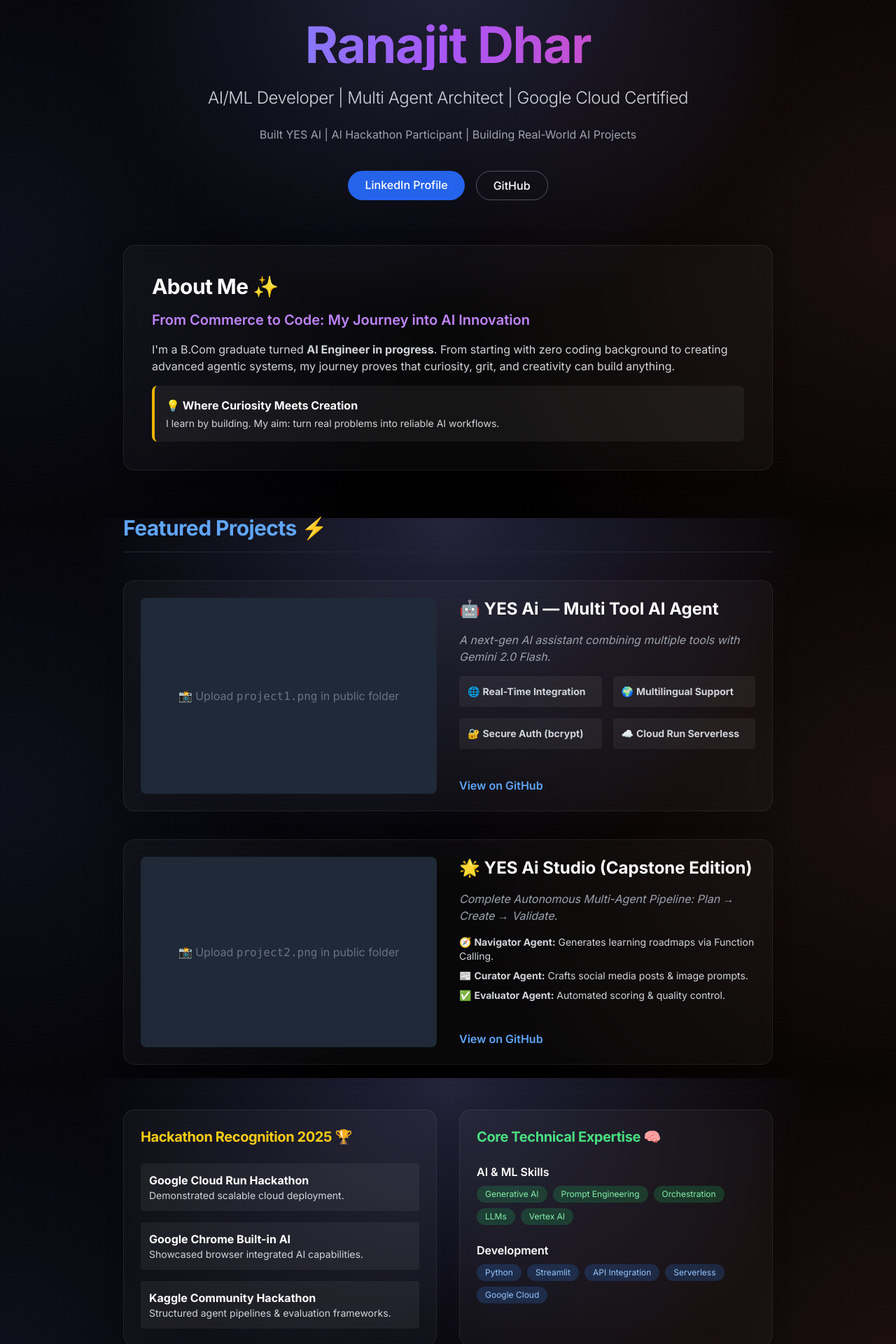
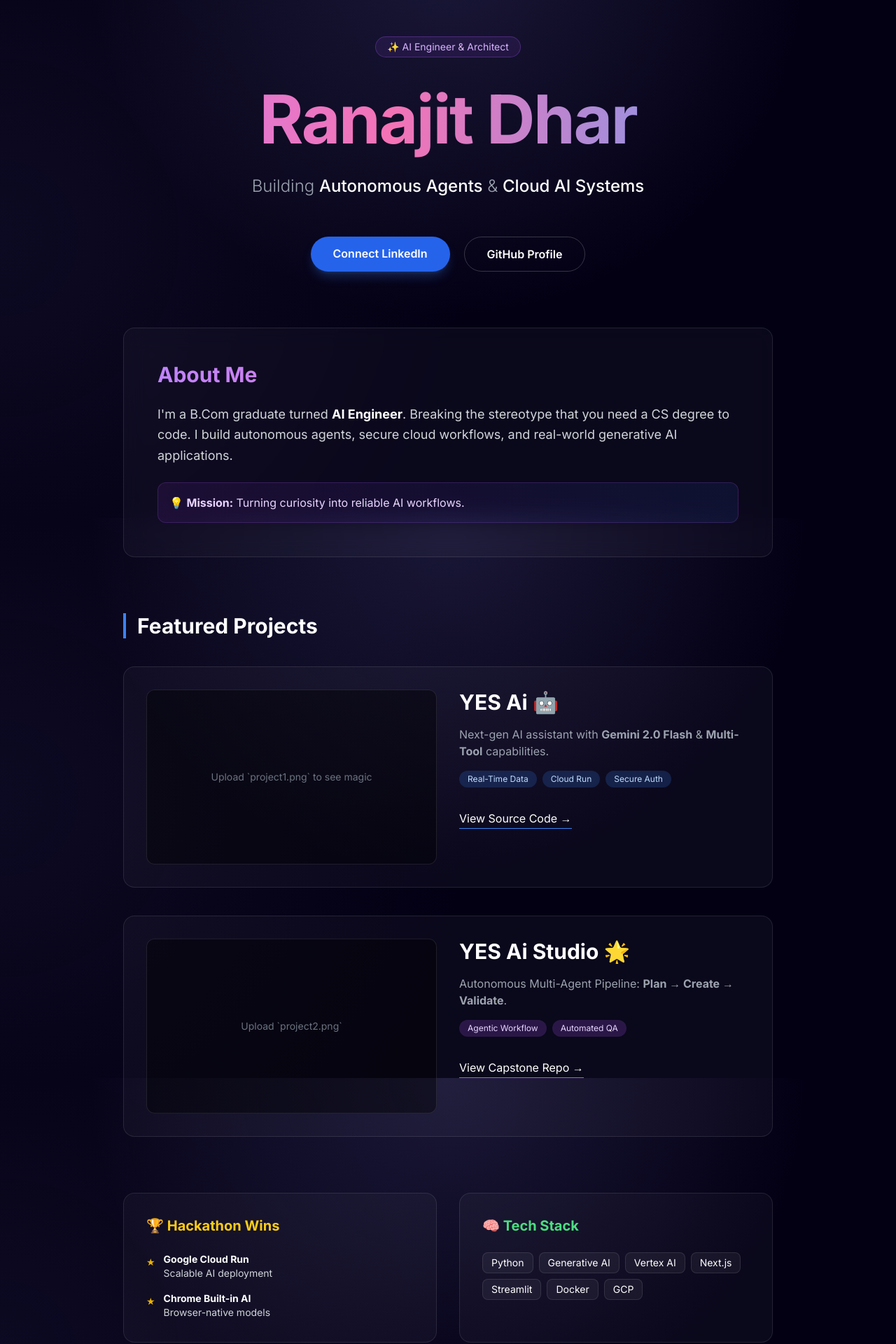
Before and after one commit to ranajitdharpersonal/portfolio, a Next.js app: page / in a window 1280 px wide. Shown: the part 60-1980 px from the top of the page at 70% size. Built offline with nearby package versions, Linux system fonts and the light colour scheme.

Commit message:
add advanced animations

```diff
--- a/app/globals.css
+++ b/app/globals.css
@@ -8,40 +8,68 @@
 
 body {
   color: rgb(var(--foreground-rgb));
-  background-color: #000;
-  /* Deep Modern Background with Mesh Gradient Effect */
+  background-color: #030014; /* Aro Deep Dark */
   background-image:
-    radial-gradient(circle at 50% 0%, rgba(120, 119, 198, 0.3) 0%, transparent 50%),
-    radial-gradient(circle at 0% 50%, rgba(50, 50, 90, 0.3) 0%, transparent 50%),
-    radial-gradient(circle at 100% 50%, rgba(90, 50, 50, 0.3) 0%, transparent 50%);
+    radial-gradient(circle at 50% 0%, rgba(120, 119, 198, 0.2) 0%, transparent 50%),
+    radial-gradient(circle at 0% 50%, rgba(50, 50, 90, 0.2) 0%, transparent 50%);
   background-attachment: fixed;
-  min-height: 100vh;
   font-family: 'Inter', sans-serif;
+  overflow-x: hidden;
 }
 
-/* Glass Card Effect - Aro Premium */
+/* Glass Card Premium */
 .gamma-card {
   background: rgba(255, 255, 255, 0.03);
-  border: 1px solid rgba(255, 255, 255, 0.08);
-  backdrop-filter: blur(12px); /* Ghola Effect */
+  border: 1px solid rgba(255, 255, 255, 0.1);
+  backdrop-filter: blur(16px);
   border-radius: 16px;
-  transition: all 0.4s cubic-bezier(0.175, 0.885, 0.32, 1.275);
-  box-shadow: 0 4px 30px rgba(0, 0, 0, 0.1);
+  transition: all 0.3s ease-in-out;
 }
 
 .gamma-card:hover {
-  background: rgba(255, 255, 255, 0.08);
-  border-color: rgba(168, 85, 247, 0.4); /* Purple Glow on Hover */
-  transform: translateY(-5px) scale(1.02);
-  box-shadow: 0 10px 40px -10px rgba(168, 85, 247, 0.2);
+  background: rgba(255, 255, 255, 0.07);
+  border-color: rgba(139, 92, 246, 0.5); /* Violet Glow */
+  transform: translateY(-5px);
+  box-shadow: 0 0 30px rgba(139, 92, 246, 0.2);
 }
 
-/* Text Gradient for Headings */
-h1, h2, h3 {
-  letter-spacing: -0.02em;
+/* --- ADVANCED ANIMATIONS --- */
+
+/* 1. Nam ta Shine korbe */
+.animate-text-shine {
+  background: linear-gradient(to right, #60a5fa, #c084fc, #f472b6, #60a5fa);
+  -webkit-background-clip: text;
+  background-clip: text;
+  color: transparent;
+  background-size: 200% auto;
+  animation: textShine 4s linear infinite;
+}
+@keyframes textShine {
+  to { background-position: 200% center; }
 }
 
-/* Smooth Scrolling */
-html {
-  scroll-behavior: smooth;
+/* 2. Floating Effect (Bhasha Bhasha bhab) */
+.animate-float {
+  animation: float 6s ease-in-out infinite;
 }
+@keyframes float {
+  0% { transform: translateY(0px); }
+  50% { transform: translateY(-15px); }
+  100% { transform: translateY(0px); }
+}
+
+/* 3. Smooth Entry (Load howar somoy) */
+.animate-slide-up {
+  opacity: 0;
+  animation: slideUp 0.8s ease-out forwards;
+}
+@keyframes slideUp {
+  from { opacity: 0; transform: translateY(30px); }
+  to { opacity: 1; transform: translateY(0); }
+}
+
+/* Delays jeno ekta ekta kore ashe */
+.delay-1 { animation-delay: 0.1s; }
+.delay-2 { animation-delay: 0.3s; }
+.delay-3 { animation-delay: 0.5s; }
+.delay-4 { animation-delay: 0.7s; }
--- a/app/page.js
+++ b/app/page.js
@@ -3,193 +3,119 @@
 
 export default function Home() {
   return (
-    <main className="flex min-h-screen flex-col items-center p-4 md:p-12 max-w-5xl mx-auto space-y-16">
+    <main className="flex min-h-screen flex-col items-center p-4 md:p-12 max-w-5xl mx-auto space-y-20">
 
-      {/* 1. Hero Section */}
-      <section className="w-full text-center space-y-6 mt-10">
-        <h1 className="text-5xl md:text-7xl font-bold bg-clip-text text-transparent bg-gradient-to-r from-blue-400 via-purple-500 to-pink-500">
+      {/* Hero Section */}
+      <section className="w-full text-center space-y-6 mt-16 animate-slide-up">
+        <div className="inline-block px-4 py-1 rounded-full border border-purple-500/30 bg-purple-500/10 text-purple-300 text-sm mb-4">
+          ✨ AI Engineer & Architect
+        </div>
+        <h1 className="text-6xl md:text-8xl font-bold tracking-tight animate-text-shine pb-2">
           Ranajit Dhar
         </h1>
-        <h2 className="text-xl md:text-2xl text-gray-300 font-light">
-          AI/ML Developer | Multi Agent Architect | Google Cloud Certified
+        <h2 className="text-xl md:text-2xl text-gray-400 font-light max-w-2xl mx-auto">
+          Building <span className="text-white font-medium">Autonomous Agents</span> & <span className="text-white font-medium">Cloud AI Systems</span>
         </h2>
-        <p className="text-gray-400">Built YES AI | AI Hackathon Participant | Building Real-World AI Projects</p>
-        <div className="flex justify-center gap-4 pt-4">
-          <Link href="https://linkedin.com/in/ranajit-dhar-dev" className="px-6 py-2 rounded-full bg-blue-600 hover:bg-blue-700 text-white transition font-medium">
-            LinkedIn Profile
+
+        <div className="flex justify-center gap-5 pt-8">
+          <Link href="https://linkedin.com/in/ranajit-dhar-dev" className="px-8 py-3 rounded-full bg-blue-600 hover:bg-blue-500 text-white font-semibold transition hover:scale-105 shadow-lg shadow-blue-500/25">
+            Connect LinkedIn
           </Link>
-          <Link href="https://github.com/ranajitdharpersonal" className="px-6 py-2 rounded-full border border-gray-600 hover:bg-gray-800 text-white transition font-medium">
-            GitHub
+          <Link href="https://github.com/ranajitdharpersonal" className="px-8 py-3 rounded-full border border-white/20 hover:bg-white/10 text-white font-semibold transition hover:scale-105">
+            GitHub Profile
           </Link>
         </div>
       </section>
 
-      {/* 2. About Me Section */}
-      <section className="w-full gamma-card p-8 md:p-10">
-        <div className="flex flex-col md:flex-row gap-8 items-start">
-          <div className="space-y-4 text-gray-300 flex-1">
-            <h3 className="text-3xl font-bold text-white mb-2">About Me ✨</h3>
-            <h4 className="text-xl font-semibold text-purple-400">From Commerce to Code: My Journey into AI Innovation</h4>
-            <p>
-              I'm a B.Com graduate turned <strong>AI Engineer in progress</strong>. From starting with zero coding background to creating advanced agentic systems, my journey proves that curiosity, grit, and creativity can build anything.
-            </p>
-            <div className="bg-white/5 p-4 rounded-lg border-l-4 border-yellow-500 mt-4">
-              <p className="font-bold text-white">💡 Where Curiosity Meets Creation</p>
-              <p className="text-sm mt-1">I learn by building. My aim: turn real problems into reliable AI workflows.</p>
+      {/* About Section */}
+      <section className="w-full gamma-card p-8 md:p-12 animate-slide-up delay-1">
+        <h3 className="text-3xl font-bold mb-6 bg-gradient-to-r from-purple-400 to-pink-400 bg-clip-text text-transparent">About Me</h3>
+        <p className="text-lg text-gray-300 leading-relaxed">
+          I'm a B.Com graduate turned <strong className="text-white">AI Engineer</strong>. Breaking the stereotype that you need a CS degree to code. I build autonomous agents, secure cloud workflows, and real-world generative AI applications.
+        </p>
+        <div className="mt-6 p-4 rounded-xl bg-gradient-to-r from-purple-900/20 to-blue-900/20 border border-purple-500/20">
+          <p className="text-purple-200">💡 <strong>Mission:</strong> Turning curiosity into reliable AI workflows.</p>
+        </div>
+      </section>
+
+      {/* Projects Section */}
+      <section className="w-full animate-slide-up delay-2">
+        <h3 className="text-3xl font-bold mb-10 text-white border-l-4 border-blue-500 pl-4">Featured Projects</h3>
+
+        <div className="grid grid-cols-1 gap-10">
+          {/* Project 1 */}
+          <div className="gamma-card p-8 flex flex-col md:flex-row gap-8 group">
+            <div className="md:w-1/2 min-h-[250px] bg-black/40 rounded-xl border border-white/10 flex items-center justify-center relative overflow-hidden animate-float">
+               <span className="text-gray-500 text-sm">Upload `project1.png` to see magic</span>
+               {/* <Image src="/project1.png" alt="YES Ai" fill className="object-cover transition duration-500 group-hover:scale-110" /> */}
+            </div>
+            <div className="md:w-1/2 space-y-4">
+              <h4 className="text-3xl font-bold text-white group-hover:text-blue-400 transition">YES Ai 🤖</h4>
+              <p className="text-gray-400">Next-gen AI assistant with <strong>Gemini 2.0 Flash</strong> & <strong>Multi-Tool</strong> capabilities.</p>
+              <div className="flex flex-wrap gap-2 text-xs text-blue-200">
+                <span className="px-3 py-1 bg-blue-500/20 rounded-full">Real-Time Data</span>
+                <span className="px-3 py-1 bg-blue-500/20 rounded-full">Cloud Run</span>
+                <span className="px-3 py-1 bg-blue-500/20 rounded-full">Secure Auth</span>
+              </div>
+              <div className="pt-4">
+                 <Link href="https://github.com/ranajitdharpersonal/YES-Ai-2.0-Multi-Tool" className="text-white border-b border-blue-500 pb-1 hover:text-blue-400">View Source Code &rarr;</Link>
+              </div>
+            </div>
+          </div>
+
+          {/* Project 2 */}
+          <div className="gamma-card p-8 flex flex-col md:flex-row gap-8 group">
+            <div className="md:w-1/2 min-h-[250px] bg-black/40 rounded-xl border border-white/10 flex items-center justify-center relative overflow-hidden animate-float delay-1">
+               <span className="text-gray-500 text-sm">Upload `project2.png`</span>
+               {/* <Image src="/project2.png" alt="YES Ai Studio" fill className="object-cover transition duration-500 group-hover:scale-110" /> */}
+            </div>
+            <div className="md:w-1/2 space-y-4">
+              <h4 className="text-3xl font-bold text-white group-hover:text-purple-400 transition">YES Ai Studio 🌟</h4>
+              <p className="text-gray-400">Autonomous Multi-Agent Pipeline: <strong>Plan → Create → Validate</strong>.</p>
+              <div className="flex flex-wrap gap-2 text-xs text-purple-200">
+                <span className="px-3 py-1 bg-purple-500/20 rounded-full">Agentic Workflow</span>
+                <span className="px-3 py-1 bg-purple-500/20 rounded-full">Automated QA</span>
+              </div>
+               <div className="pt-4">
+                 <Link href="https://github.com/ranajitdharpersonal/-YES-Ai-Studio-Agentic-Multimodal-Creator-Capstone-Edition-" className="text-white border-b border-purple-500 pb-1 hover:text-purple-400">View Capstone Repo &rarr;</Link>
+              </div>
             </div>
           </div>
         </div>
       </section>
 
-      {/* 3. Featured Projects */}
-      <section className="w-full">
-        <h3 className="text-3xl font-bold mb-10 text-blue-400 border-b border-gray-800 pb-4">Featured Projects ⚡️</h3>
-
-        {/* Project 1: YES Ai */}
-        <div className="gamma-card p-6 mb-10 flex flex-col md:flex-row gap-8">
-          <div className="md:w-1/2 min-h-[250px] bg-gray-800 rounded-lg flex items-center justify-center relative overflow-hidden group">
-             {/* Image Placeholder - Replace with your Image */}
-             <div className="text-center text-gray-500 p-4">
-               <p>📸 Upload <code>project1.png</code> in public folder</p>
-             </div>
-             {/* <Image src="/project1.png" alt="YES Ai" fill className="object-cover" /> */}
-          </div>
-          <div className="md:w-1/2 space-y-4">
-            <h4 className="text-2xl font-bold text-white">🤖 YES Ai — Multi Tool AI Agent</h4>
-            <p className="text-gray-400 italic">A next-gen AI assistant combining multiple tools with Gemini 2.0 Flash.</p>
-
-            <div className="grid grid-cols-1 md:grid-cols-2 gap-4 text-sm text-gray-300">
-               <div className="bg-white/5 p-3 rounded">🌐 <strong>Real-Time Integration</strong></div>
-               <div className="bg-white/5 p-3 rounded">🌍 <strong>Multilingual Support</strong></div>
-               <div className="bg-white/5 p-3 rounded">🔐 <strong>Secure Auth (bcrypt)</strong></div>
-               <div className="bg-white/5 p-3 rounded">☁️ <strong>Cloud Run Serverless</strong></div>
-            </div>
-
-            <div className="pt-6 flex gap-4">
-              <Link href="https://github.com/ranajitdharpersonal/YES-Ai-2.0-Multi-Tool" className="text-blue-400 font-semibold hover:underline">View on GitHub</Link>
-            </div>
-          </div>
-        </div>
-
-        {/* Project 2: YES Ai Studio */}
-        <div className="gamma-card p-6 flex flex-col md:flex-row gap-8">
-          <div className="md:w-1/2 min-h-[250px] bg-gray-800 rounded-lg flex items-center justify-center relative overflow-hidden">
-             <div className="text-center text-gray-500 p-4">
-               <p>📸 Upload <code>project2.png</code> in public folder</p>
-             </div>
-             {/* <Image src="/project2.png" alt="YES Ai Studio" fill className="object-cover" /> */}
-          </div>
-          <div className="md:w-1/2 space-y-4">
-            <h4 className="text-2xl font-bold text-white">🌟 YES Ai Studio (Capstone Edition)</h4>
-            <p className="text-gray-400 italic">Complete Autonomous Multi-Agent Pipeline: Plan → Create → Validate.</p>
-
-            <ul className="space-y-2 text-gray-300 text-sm">
-              <li>🧭 <strong>Navigator Agent:</strong> Generates learning roadmaps via Function Calling.</li>
-              <li>📰 <strong>Curator Agent:</strong> Crafts social media posts & image prompts.</li>
-              <li>✅ <strong>Evaluator Agent:</strong> Automated scoring & quality control.</li>
-            </ul>
-
-             <div className="pt-6 flex gap-4">
-              <Link href="https://github.com/ranajitdharpersonal/-YES-Ai-Studio-Agentic-Multimodal-Creator-Capstone-Edition-" className="text-blue-400 font-semibold hover:underline">View on GitHub</Link>
-            </div>
-          </div>
-        </div>
-      </section>
-
-      {/* 4. Hackathons & Skills */}
-      <div className="grid grid-cols-1 md:grid-cols-2 gap-8 w-full">
-        <section className="gamma-card p-6">
-          <h3 className="text-xl font-bold mb-6 text-yellow-400">Hackathon Recognition 2025 🏆</h3>
-          <ul className="space-y-4 text-sm text-gray-300">
-             <li className="bg-white/5 p-3 rounded hover:bg-white/10 transition">
-              <strong className="text-white block text-base">Google Cloud Run Hackathon</strong>
-              Demonstrated scalable cloud deployment.
-            </li>
-            <li className="bg-white/5 p-3 rounded hover:bg-white/10 transition">
-              <strong className="text-white block text-base">Google Chrome Built-in AI</strong>
-              Showcased browser integrated AI capabilities.
-            </li>
-            <li className="bg-white/5 p-3 rounded hover:bg-white/10 transition">
-              <strong className="text-white block text-base">Kaggle Community Hackathon</strong>
-              Structured agent pipelines & evaluation frameworks.
-            </li>
-          </ul>
-        </section>
-
-        <section className="gamma-card p-6">
-           <h3 className="text-xl font-bold mb-6 text-green-400">Core Technical Expertise 🧠</h3>
-           <div className="space-y-6">
-             <div>
-               <h4 className="text-white font-semibold mb-2">AI & ML Skills</h4>
-               <div className="flex flex-wrap gap-2">
-                  {["Generative AI", "Prompt Engineering", "Orchestration", "LLMs", "Vertex AI"].map(s => (
-                    <span key={s} className="px-3 py-1 bg-green-500/20 text-green-300 text-xs rounded-full">{s}</span>
-                  ))}
-               </div>
-             </div>
-             <div>
-               <h4 className="text-white font-semibold mb-2">Development</h4>
-               <div className="flex flex-wrap gap-2">
-                  {["Python", "Streamlit", "API Integration", "Serverless", "Google Cloud"].map(s => (
-                    <span key={s} className="px-3 py-1 bg-blue-500/20 text-blue-300 text-xs rounded-full">{s}</span>
-                  ))}
-               </div>
-             </div>
-           </div>
-        </section>
-      </div>
-
-      {/* 5. Certifications & Education (Exact Match) */}
-      <div className="grid grid-cols-1 md:grid-cols-2 gap-8 w-full">
-         <section className="gamma-card p-6">
-           <h3 className="text-xl font-bold mb-4 text-pink-400">Google Cloud Certifications 📜</h3>
-           <p className="text-sm text-gray-400 mb-4">Focus areas: Multimodality, Generative AI, Vertex AI.</p>
-           <ul className="space-y-2 text-sm text-gray-300 list-disc ml-5">
-             <li>Inspect Rich Documents</li>
-             <li>Gemini Multimodality & RAG</li>
-             <li>Introduction to Generative AI</li>
-             <li>Develop GenAI Apps with Streamlit</li>
-             <li>Prompt Design in Vertex AI</li>
+      {/* Grid for Skills & Certs */}
+      <div className="grid grid-cols-1 md:grid-cols-2 gap-8 w-full animate-slide-up delay-3">
+         <section className="gamma-card p-8">
+           <h3 className="text-xl font-bold mb-6 text-yellow-400 flex items-center gap-2">🏆 Hackathon Wins</h3>
+           <ul className="space-y-4 text-gray-300 text-sm">
+             <li className="flex items-start gap-3">
+               <span className="mt-1 text-yellow-500">★</span>
+               <div><strong className="text-white">Google Cloud Run</strong><br/>Scalable AI deployment</div>
+             </li>
+             <li className="flex items-start gap-3">
+               <span className="mt-1 text-yellow-500">★</span>
+               <div><strong className="text-white">Chrome Built-in AI</strong><br/>Browser-native models</div>
+             </li>
            </ul>
-           <div className="mt-6">
-             <Link href="https://www.credly.com/users/ranajit-dhar" className="text-sm text-blue-400 hover:text-blue-300 underline">View Credly Profile &rarr;</Link>
-           </div>
          </section>
 
-         <section className="gamma-card p-6">
-           <h3 className="text-xl font-bold mb-4 text-orange-400">Educational Foundation 🎓</h3>
-           <div className="mb-6">
-             <h4 className="text-white font-bold text-lg">University of Kalyani</h4>
-             <p className="text-gray-400">Bachelor of Commerce (Honours)</p>
-             <p className="text-gray-500 text-sm">2019 - 2022</p>
-             <p className="text-xs text-gray-400 mt-2">Specialized in Accounting & Business Law. This foundation provides a unique business perspective in AI.</p>
-           </div>
-
-           <div className="border-t border-gray-700 pt-4">
-             <h4 className="text-white font-bold">Google Cloud Skill Boost</h4>
-             <p className="text-sm text-gray-400">Completed 46+ courses & 121+ hands-on labs.</p>
+         <section className="gamma-card p-8">
+           <h3 className="text-xl font-bold mb-6 text-green-400 flex items-center gap-2">🧠 Tech Stack</h3>
+           <div className="flex flex-wrap gap-2">
+              {["Python", "Generative AI", "Vertex AI", "Next.js", "Streamlit", "Docker", "GCP"].map(s => (
+                <span key={s} className="px-3 py-1 bg-white/5 border border-white/10 rounded-lg text-sm hover:bg-white/10 transition cursor-default">
+                  {s}
+                </span>
+              ))}
            </div>
          </section>
       </div>
 
-      {/* 6. Footer / Contact */}
-      <section className="w-full text-center py-12 border-t border-gray-800">
-        <h3 className="text-3xl font-bold mb-4">Let's Connect 🤝</h3>
-        <p className="text-gray-400 mb-8 max-w-2xl mx-auto">
-          Looking for someone who can bridge business insight with cutting-edge AI innovation? I'd love to hear from you.
-        </p>
-        <div className="flex flex-col md:flex-row justify-center gap-6">
-           <a href="mailto:ranajitdharpersonal@gmail.com" className="px-8 py-3 bg-white text-black font-bold rounded-full hover:bg-gray-200 transition shadow-lg shadow-white/10">
-            Email Me
-          </a>
-          <Link href="https://linkedin.com/in/ranajit-dhar-dev" className="px-8 py-3 bg-blue-600 text-white font-bold rounded-full hover:bg-blue-700 transition shadow-lg shadow-blue-500/20">
-            LinkedIn
-          </Link>
-        </div>
-        <div className="mt-12 text-gray-600 text-sm">
-          <p>© 2025 Ranajit Dhar. Built with Next.js & Tailwind CSS.</p>
-        </div>
-      </section>
+      {/* Footer */}
+      <footer className="w-full text-center py-12 text-gray-500 border-t border-white/5 animate-slide-up delay-4">
+        <p>Built with Next.js & Tailwind • 2025 Ranajit Dhar</p>
+      </footer>
 
     </main>
   );
```
